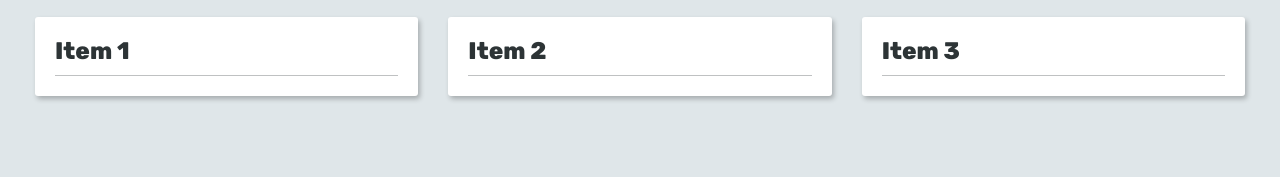
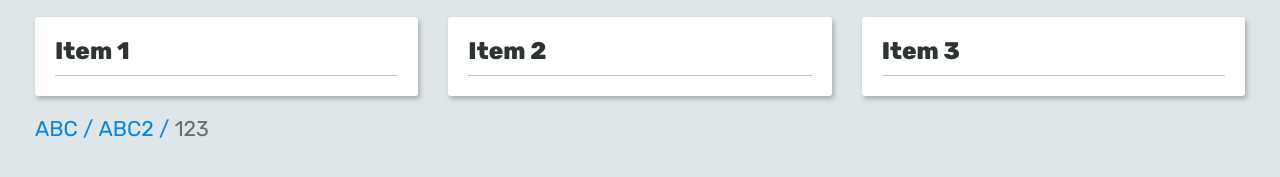
Before and after one commit to DPCobb/ufo-ui, a plain HTML site: page src/index.html in a window 1280 px wide. Shown: the part 479-656 px from the top of the page. Drawn offline with Linux system fonts and the light colour scheme.

Commit message:
breadcrumbs

```diff
--- /dev/null
+++ b/src/css/_components/_ufo-breadcrumb.scss
@@ -0,0 +1,34 @@
+ufo-breadcrumbs {
+    margin: 5px;
+    color: #000;
+    font-size: 16pt;
+    width: auto;
+    height: auto;
+
+    a {
+        color: $breadcrumb;
+        display: inline-block;
+        text-decoration: none;
+        transition: all .3s ease-in-out;
+    }
+
+    a:hover {
+        color: darken($breadcrumb, 15%);
+    }
+
+    a::after {
+        content: "    /\00a0    ";
+    }
+
+    .active {
+        color: $breadcrumb-active;
+    }
+
+    .active:hover {
+        color: darken($breadcrumb-active, 15%);
+    }
+
+    .active::after {
+        content: "";
+    }
+}
--- a/src/css/_components/_variables.scss
+++ b/src/css/_components/_variables.scss
@@ -26,6 +26,8 @@ $default-opacity: rgba(45, 52, 54, .25);
 
 $icon-color:#2d3436;
 $tip-bg: #2d3436;
+$breadcrumb:#0984e3;
+$breadcrumb-active:#636e72;
 $white:#fff;
 
 /*------------------ Pill Variables ----------------------*/
--- a/src/css/ufo-ui.scss
+++ b/src/css/ufo-ui.scss
@@ -11,6 +11,7 @@
 @import '_components/_ufo-drawer.scss';
 @import '_components/_ufo-tag.scss';
 @import '_components/_ufo-avatar.scss';
+@import '_components/_ufo-breadcrumb.scss';
 
 *[pulse] {
     animation: ufo-pulse .75s ease-in-out;
--- a/src/index.html
+++ b/src/index.html
@@ -41,6 +41,9 @@
             <ufo-card-title title="Item 3"></ufo-card-title>
         </ufo-card>
     </ufo-grid-of-equals>
+    <ufo-breadcrumbs
+        trail='[{"link":"/abc", "text" :"ABC"}, {"link":"/abc", "text" :"ABC2"}, {"link":"/123", "text" :"123", "active" :"true"}]'>
+    </ufo-breadcrumbs>
 </body>
 
 </html>
--- /dev/null
+++ b/src/js/components/breadcrumb.js
@@ -0,0 +1,31 @@
+export default class UFOBreadcrumb extends HTMLElement {
+    static get observedAttributes() {
+        ['trail']
+    }
+    constructor() {
+        super();
+    }
+
+    connectedCallback() {
+        const {
+            shadowRoot
+        } = this
+        let crumbs = this.getAttribute('trail')
+        crumbs = JSON.parse(crumbs)
+        crumbs.forEach(c => {
+            let link = document.createElement('a')
+            link.setAttribute('href', c.link)
+            link.setAttribute('slot', 'link')
+            link.textContent = c.text
+            if (c.active) {
+                link.classList.add('active')
+            }
+            this.appendChild(link)
+        })
+        this.classList.add('ufo-breadcrumb')
+    }
+
+    attributeChangedCallback(name, oldValue, newValue) {
+
+    }
+}
--- a/src/js/ufo-ui.js
+++ b/src/js/ufo-ui.js
@@ -8,6 +8,7 @@ import UFOCard from './components/card.js'
 import UFODrawer from './components/drawer.js'
 import UFOTag from './components/tag.js'
 import UFOAvatar from './components/avatar.js'
+import UFOBreadcrumb from './components/breadcrumb.js'
 
 customElements.define('ufo-icon', UFOIcon);
 customElements.define('ufo-tooltip', UFOToolTip);
@@ -19,3 +20,4 @@ customElements.define('ufo-card', UFOCard);
 customElements.define('ufo-drawer', UFODrawer);
 customElements.define('ufo-tag', UFOTag);
 customElements.define('ufo-avatar', UFOAvatar);
+customElements.define('ufo-breadcrumbs', UFOBreadcrumb);
```
Also changed, not shown: src/css/ufo-ui.min.css.
